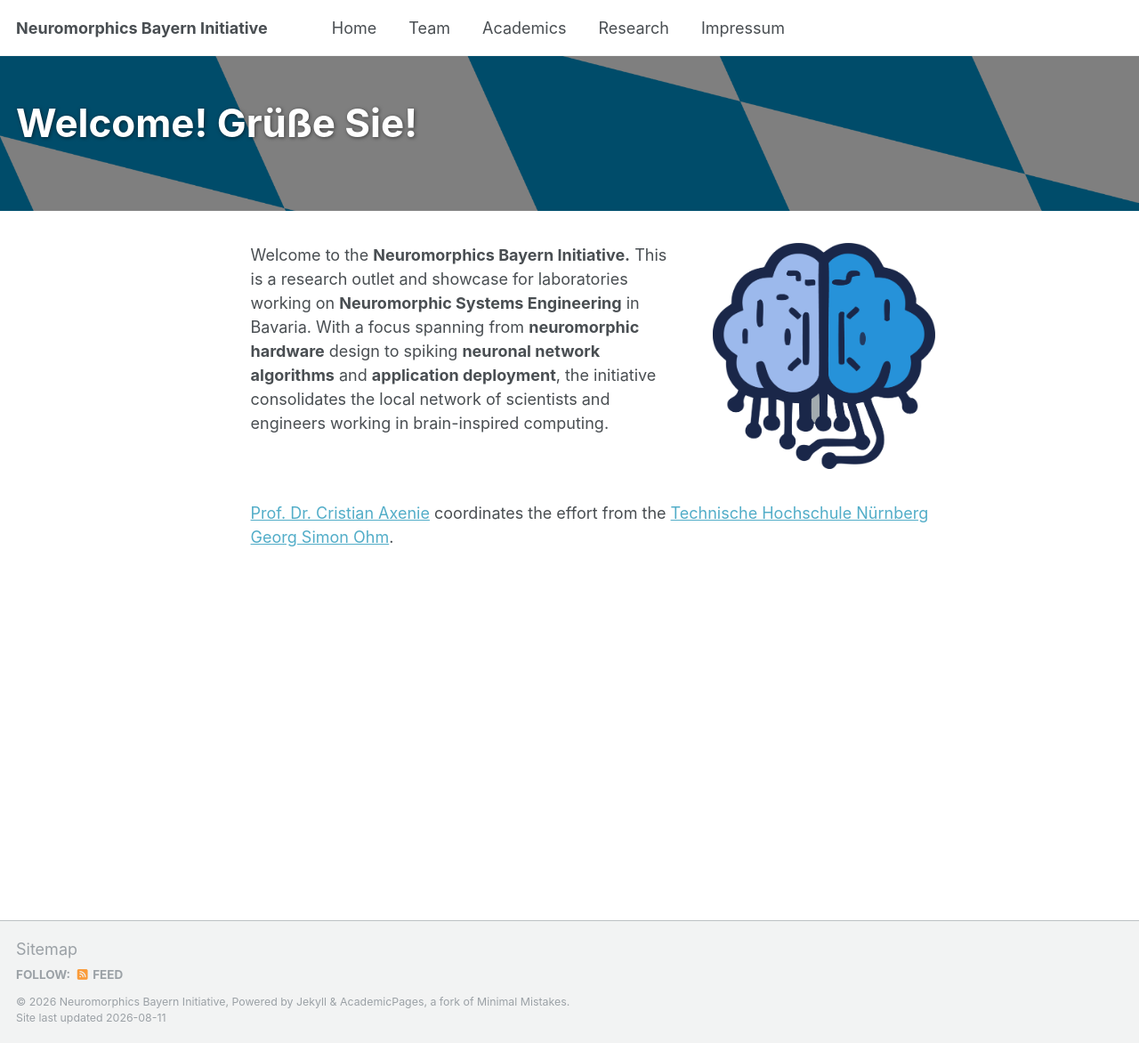
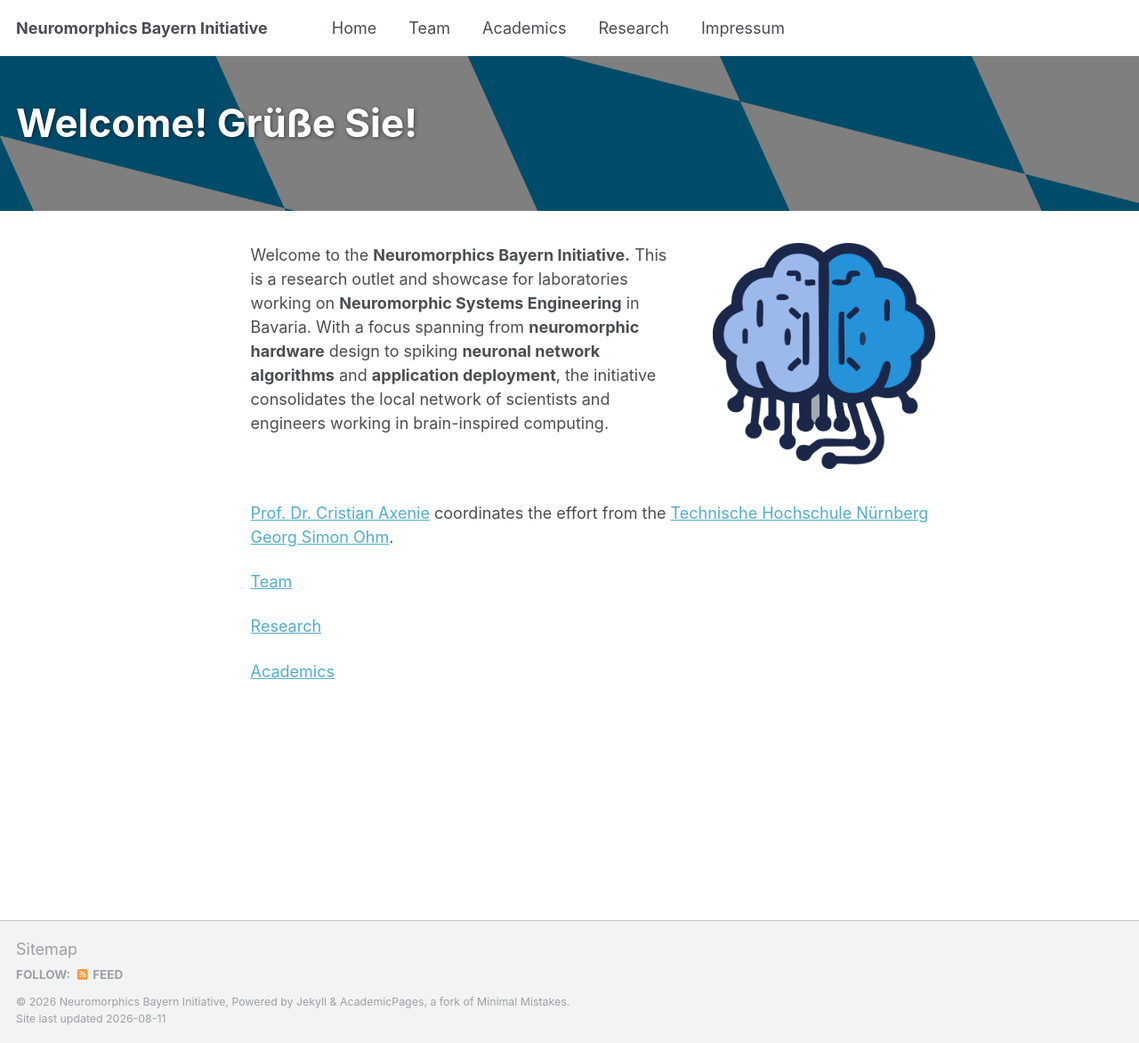
Before and after one commit to neuromorphics-bayern/neuromorphics-bayern.github.io, a Jekyll site: the page built from _pages/index.md, in a window 1280 px wide and 1172 px high. Shown: the whole window at 89% size. Built offline with Jekyll 4.4.1, drawn with Linux system fonts in a browser that asks for light colours; a script that is not in the unit is left out.

Commit message:
Update index.md

```diff
--- a/_pages/index.md
+++ b/_pages/index.md
@@ -40,3 +40,10 @@
 </div>
 
 [Prof. Dr. Cristian Axenie](https://www.th-nuernberg.de/person/axenie-cristian/) coordinates the effort from the [Technische Hochschule Nürnberg Georg Simon Ohm](https://www.th-nuernberg.de/).
+
+
+[Team](https://neuromorphics-bayern.github.io/team/)
+
+[Research](https://neuromorphics-bayern.github.io/research/)
+
+[Academics](https://neuromorphics-bayern.github.io/academics/)
```
